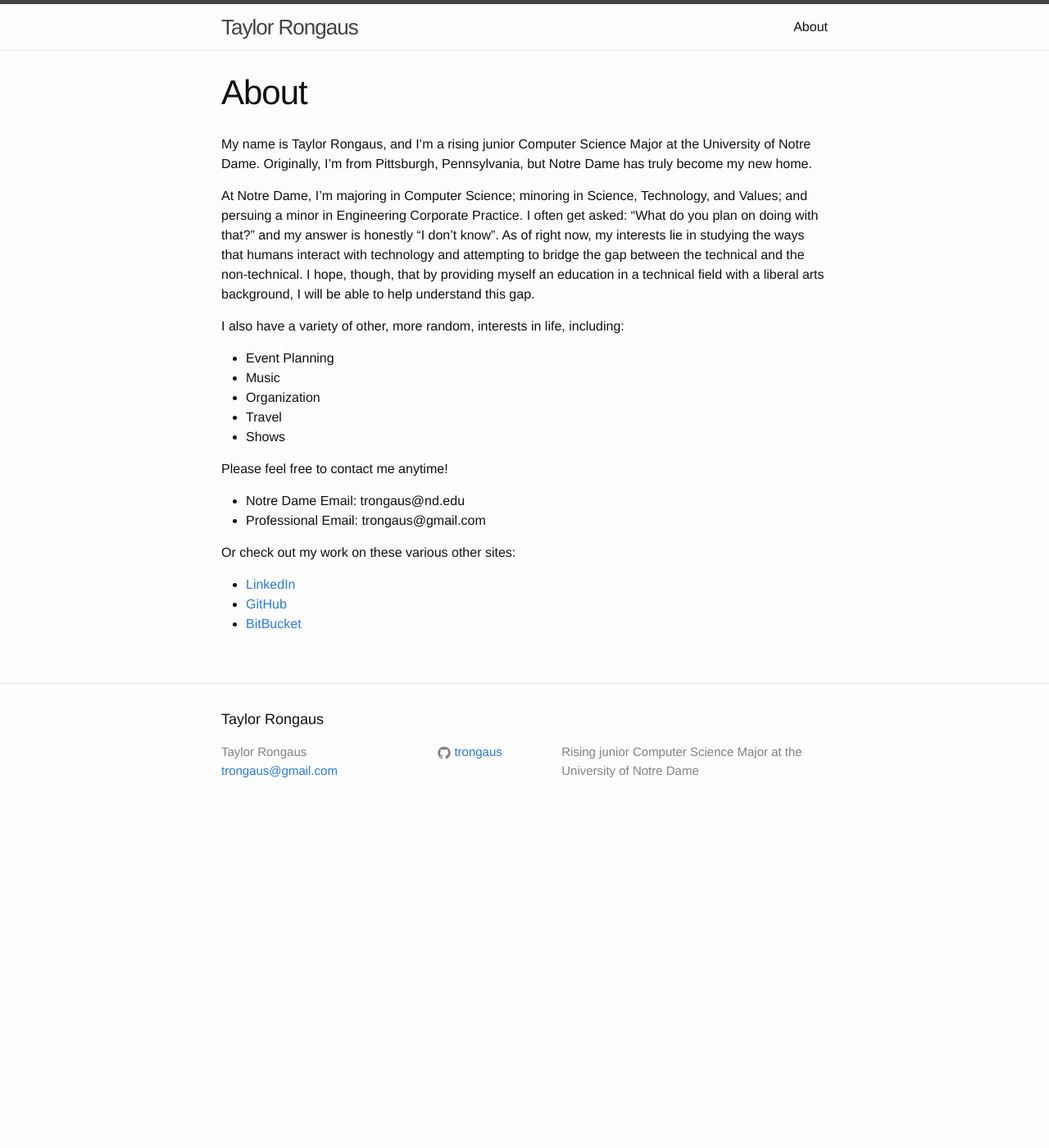
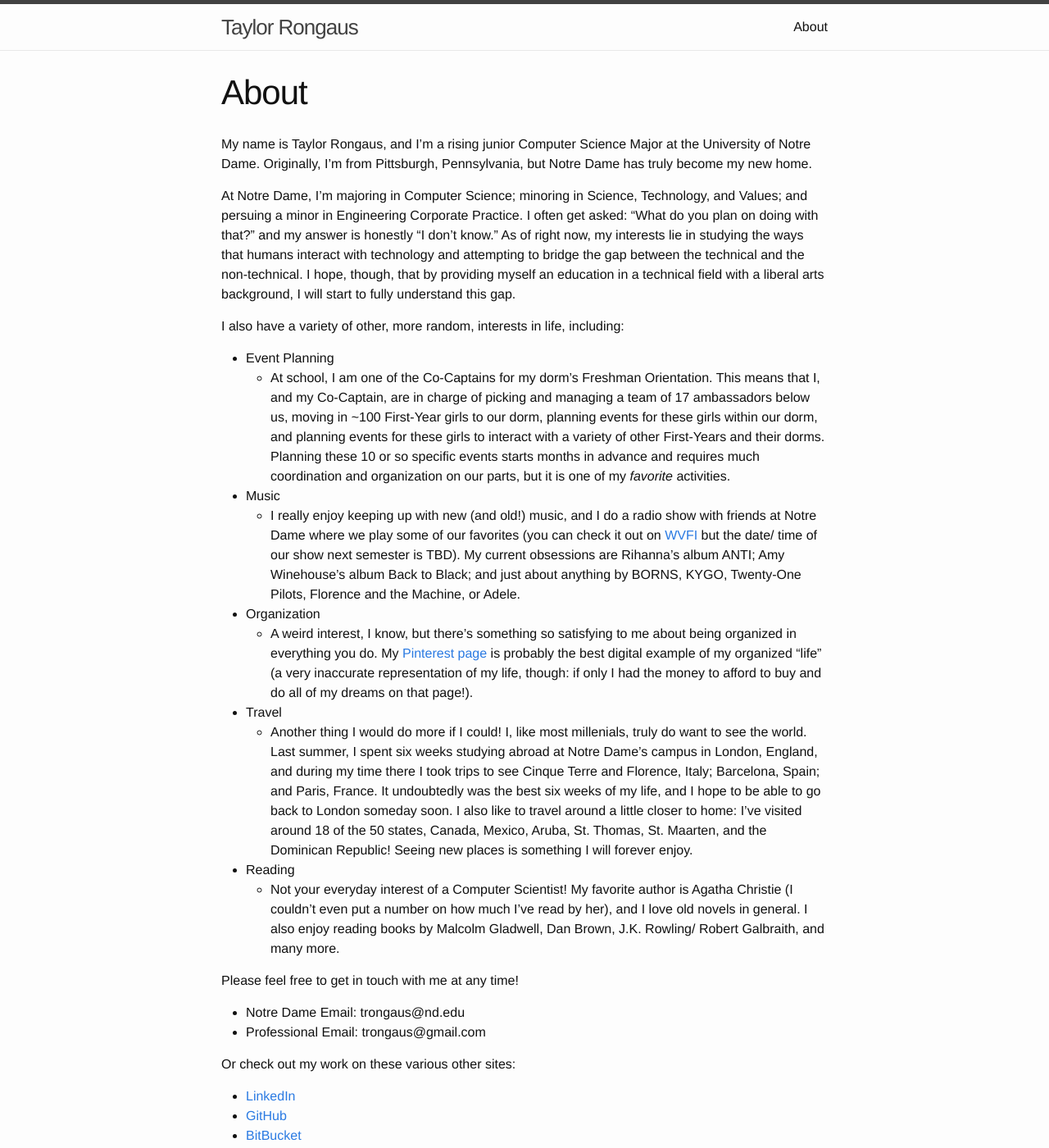
Before and after one commit to trongaus/trongaus.github.io, a Jekyll site: the page built from about.md, in a window 1280 px wide and 1400 px high. Shown: the whole window at 82% size. Built offline with Jekyll 4.4.1, drawn with Linux system fonts in a browser that asks for light colours.

Commit message:
working on about page

```diff
--- a/about.md
+++ b/about.md
@@ -6,17 +6,22 @@ permalink: /about/
 
 My name is Taylor Rongaus, and I'm a rising junior Computer Science Major at the University of Notre Dame. Originally, I'm from Pittsburgh, Pennsylvania, but Notre Dame has truly become my new home.
 
-At Notre Dame, I'm majoring in Computer Science; minoring in Science, Technology, and Values; and persuing a minor in Engineering Corporate Practice. I often get asked: "What do you plan on doing with that?" and my answer is honestly "I don't know". As of right now, my interests lie in studying the ways that humans interact with technology and attempting to bridge the gap between the technical and the non-technical. I hope, though, that by providing myself an education in a technical field with a liberal arts background, I will be able to help understand this gap.
+At Notre Dame, I'm majoring in Computer Science; minoring in Science, Technology, and Values; and persuing a minor in Engineering Corporate Practice. I often get asked: "What do you plan on doing with that?" and my answer is honestly "I don't know." As of right now, my interests lie in studying the ways that humans interact with technology and attempting to bridge the gap between the technical and the non-technical. I hope, though, that by providing myself an education in a technical field with a liberal arts background, I will start to fully understand this gap.
 
 I also have a variety of other, more random, interests in life, including:
 
 * Event Planning
+	* At school, I am one of the Co-Captains for my dorm's Freshman Orientation. This means that I, and my Co-Captain, are in charge of picking and managing a team of 17 ambassadors below us, moving in ~100 First-Year girls to our dorm, planning events for these girls within our dorm, and planning events for these girls to interact with a variety of other First-Years and their dorms. Planning these 10 or so specific events starts months in advance and requires much coordination and organization on our parts, but it is one of my *favorite* activities.
 * Music
+	* I really enjoy keeping up with new (and old!) music, and I do a radio show with friends at Notre Dame where we play some of our favorites (you can check it out on [WVFI][radioshow] but the date/ time of our show next semester is TBD). My current obsessions are Rihanna's album ANTI; Amy Winehouse's album Back to Black; and just about anything by BORNS, KYGO, Twenty-One Pilots, Florence and the Machine, or Adele.
 * Organization
+	* A weird interest, I know, but there's something so satisfying to me about being organized in everything you do. My [Pinterest page][trongaus-pinterest] is probably the best digital example of my organized "life" (a very inaccurate representation of my life, though: if only I had the money to afford to buy and do all of my dreams on that page!).
 * Travel
-* Shows
+	* Another thing I would do more if I could! I, like most millenials, truly do want to see the world. Last summer, I spent six weeks studying abroad at Notre Dame's campus in London, England, and during my time there I took trips to see Cinque Terre and Florence, Italy; Barcelona, Spain; and Paris, France. It undoubtedly was the best six weeks of my life, and I hope to be able to go back to London someday soon. I also like to travel around a little closer to home: I've visited around 18 of the 50 states, Canada, Mexico, Aruba, St. Thomas, St. Maarten, and the Dominican Republic! Seeing new places is something I will forever enjoy.
+* Reading
+	* Not your everyday interest of a Computer Scientist! My favorite author is Agatha Christie (I couldn't even put a number on how much I've read by her), and I love old novels in general. I also enjoy reading books by Malcolm Gladwell, Dan Brown, J.K. Rowling/ Robert Galbraith, and many more.
 
-Please feel free to contact me anytime!
+Please feel free to get in touch with me at any time!
 
 * Notre Dame Email: trongaus@nd.edu
 * Professional Email: trongaus@gmail.com
@@ -27,6 +32,8 @@ Or check out my work on these various other sites:
 * [GitHub][trongaus-github]
 * [BitBucket][trongaus-bitbucket]
 
+[radioshow]: https://wvfi.nd.edu
+[trongaus-pinterest]: https://pinterest.com/trongaus
 [trongaus-linkedin]: https://www.linkedin.com/in/trongaus?trk=nav_responsive_tab_profile_pic
 [trongaus-github]: http://github.com/trongaus
 [trongaus-bitbucket]: http://bitbucket.com/trongaus
```
